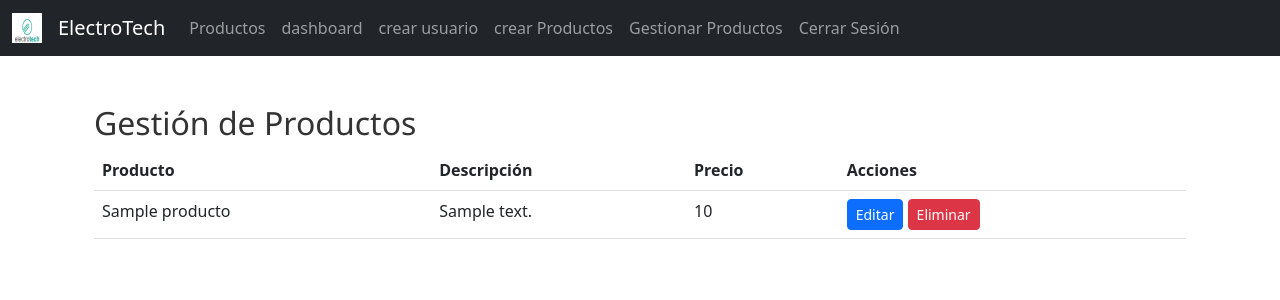
After one commit to milharleiva/ing_software, a Django app: page /gestion_productos in a window 1280 px wide. The commit adds this page. Shown: the top 300 px of the page. Run offline with Django 4.2, Linux system fonts and the light colour scheme; a user stored in the database is signed in; tables that the repository leaves empty hold one stand-in row (values such as "Sample post").

Commit message:
nuevas funciones agregadas
gestion de productos para administrador
editar y eliminar

```diff
--- a/electrotech/urls.py
+++ b/electrotech/urls.py
@@ -25,5 +25,8 @@ urlpatterns = [
     path('detalle_boleta/<int:boleta_id>/', views.detalle_boleta, name='detalle_boleta'),
     path('usuario/<str:username>/', views.detalles_usuario, name='detalles_usuario'),
     path('confirmar_eliminacion_usuario/<str:username>/', views.confirmar_eliminacion_usuario, name='confirmar_eliminacion_usuario'),
-     path('confirmar-eliminar-producto/<int:item_id>/', views.confirmar_eliminar_producto, name='confirmar_eliminar_producto'),
+    path('confirmar-eliminar-producto/<int:item_id>/', views.confirmar_eliminar_producto, name='confirmar_eliminar_producto'),
+    path('gestion_productos', views.gestion_productos, name='gestion_productos'),
+     path('editar_producto/<int:producto_id>/', views.editar_producto, name='editar_producto'),
+    path('confirmar-eliminar-gestion/<int:producto_id>/', views.confirmar_eliminar_gestion, name='confirmar_eliminar_gestion'),
 ]
--- a/productos/forms.py
+++ b/productos/forms.py
@@ -16,7 +16,7 @@ class ProductoForm(forms.ModelForm):
 class CustomUserCreationForm(UserCreationForm):
     username = forms.CharField(
         validators=[RegexValidator(
-            regex=r'^[\w.-]+\Z',
+            regex=r'^[ \w.-]+\Z',
             message="This value may contain only letters, numbers, and ./-/_ characters.",
             flags=re.ASCII
         )]
--- a/productos/views.py
+++ b/productos/views.py
@@ -322,9 +322,9 @@ def detalle_boleta(request, boleta_id):
     })
 
 def mostrar_boleta(request, boleta_id):
-    # Aquí asumimos que pasas un ID de boleta a la vista
+
     boleta = get_object_or_404(Boleta, pk=boleta_id)
-    # Aquí puedes añadir lógica adicional para obtener los productos o ítems asociados a la boleta
+
     return render(request, 'web/mostrar_boleta.html', {'boleta': boleta})
 
 @login_required
@@ -353,5 +353,38 @@ def confirmar_eliminar_producto(request, item_id):
         messages.info(request, 'El producto ha sido eliminado del carrito.')
         return redirect('carrito')
     else:
-        # Mostrar la plantilla de confirmación
+
         return render(request, 'web/confirmar_eliminar_producto.html', {'item': item})
+
+
+
+@login_required
+@user_passes_test(lambda u: u.is_staff, login_url='/login/')
+def gestion_productos(request):
+    productos = Producto.objects.all()
+    return render(request, 'web/gestion_productos.html', {'productos': productos})
+
+
+def confirmar_eliminar_gestion(request, producto_id):
+    producto = get_object_or_404(Producto, id=producto_id)
+
+    if request.method == 'POST':
+        producto.delete()
+        messages.success(request, 'Producto eliminado con éxito.')
+        return redirect('gestion_productos')
+
+    return render(request, 'web/confirmar_eliminar_gestion.html', {'producto': producto})
+
+
+def editar_producto(request, producto_id):
+    producto = get_object_or_404(Producto, id=producto_id)
+    if request.method == 'POST':
+        form = ProductoForm(request.POST, instance=producto)
+        if form.is_valid():
+            form.save()
+            messages.success(request, 'Producto actualizado con éxito.')
+            return redirect('gestion_productos')
+    else:
+        form = ProductoForm(instance=producto)
+
+    return render(request, 'web/editar_producto.html', {'form': form})
--- a/static/css/style.css
+++ b/static/css/style.css
@@ -1,73 +1,55 @@
-/* Estilos generales */
-body {
-    font-family: Arial, sans-serif;
-    margin: 0;
-    padding: 0;
-    background-color: #f4f4f4;
-}
-
-.container {
-    max-width: 1200px;
-    margin: 0 auto;
-}
-
-.header {
-    background-color: #ffffff;
-    padding: 10px 0;
-    display: flex;
-    justify-content: space-around;
-    align-items: center;
-    box-shadow: 0 2px 4px rgba(0, 0, 0, 0.1);
-}
-
-.logo {
-    font-size: 2em;
+/* Estilos Generales */
+body, h1, h2, h3, h4, h5, h6 {
+    font-family: 'Nunito', 'Segoe UI', Tahoma, Geneva, Verdana, sans-serif;
     color: #333;
 }
 
-.store-name {
-    font-size: 1.5em;
-    color: #555;
+/* Estilos del Carrusel */
+.carousel-inner {
+    max-height: 500px;
 }
 
-.carousel {
-    margin: 20px 0;
-    background-color: #ddd;
-    padding: 20px;
-    text-align: center;
+.carousel-item img {
+    width: 100%;
+    object-fit: cover;
 }
 
-.product-display {
-    background-color: #fff;
-    padding: 20px;
+/* Estilos de las Tarjetas de Productos */
+.card {
+    box-shadow: 0 4px 8px rgba(0, 0, 0, 0.1);
+    transition: transform 0.3s ease-in-out;
 }
 
-.products {
-    display: grid;
-    grid-template-columns: repeat(4, 1fr);
-    gap: 20px;
+.card:hover {
+    transform: translateY(-5px);
 }
 
-.product {
-    background-color: #f9f9f9;
-    padding: 10px;
-    box-shadow: 0 2px 4px rgba(0, 0, 0, 0.1);
-    text-align: center;
+.card-img-top {
+    height: 200px;
+    object-fit: cover;
 }
 
-/* Añadir estilos para adaptabilidad en diferentes tamaños de pantalla */
+/* Estilos del Footer */
+footer {
+    background-color: #007bff;
+    color: #fff;
+}
+
+footer a {
+    color: #fff;
+}
+
+footer a:hover {
+    color: #dddddd;
+}
+
+/* Diseño Responsive */
 @media (max-width: 768px) {
-    .products {
-        grid-template-columns: repeat(2, 1fr);
+    .carousel-inner {
+        max-height: 300px;
+    }
+
+    .card-img-top {
+        height: 150px;
     }
 }
-
-@media (max-width: 480px) {
-    .header {
-        flex-direction: column;
-    }
-
-    .products {
-        grid-template-columns: 1fr;
-    }
-}
--- a/templates/logins/base.html
+++ b/templates/logins/base.html
@@ -4,7 +4,7 @@
 <head>
     <meta charset="UTF-8">
     <meta http-equiv="X-UA-Compatible" content="IE=edge">
-    <link rel="stylesheet" href="{% static 'css/styles.css' %}">
+    <link rel="stylesheet" href="{% static 'css/style.css' %}">
     <meta name="viewport" content="width=device-width, initial-scale=1.0">
     <link href="https://cdn.jsdelivr.net/npm/bootstrap@5.2.2/dist/css/bootstrap.min.css" rel="stylesheet" integrity="sha384-Zenh87qX5JnK2Jl0vWa8Ck2rdkQ2Bzep5IDxbcnCeuOxjzrPF/et3URy9Bv1WTRi" crossorigin="anonymous">
     <title>{% block title %} {% endblock title %}</title>
@@ -36,7 +36,9 @@
                     <li class="nav-item">
                         <a class="nav-link" href="/crear_productos">crear Productos</a>
                     </li>
-
+                    <li class="nav-item">
+                        <a class="nav-link" href="{% url 'gestion_productos' %}">Gestionar Productos</a>
+                    </li>
                     {% endif %}
 
 
--- /dev/null
+++ b/templates/web/gestion_productos.html
@@ -0,0 +1,39 @@
+{% extends 'logins/base.html' %}
+{% load static %}
+
+{% block title %}
+Gestión de Productos
+{% endblock title %}
+
+{% block content %}
+<div class="container my-4">
+    <h2>Gestión de Productos</h2>
+    <table class="table">
+        <thead>
+            <tr>
+                <th>Producto</th>
+                <th>Descripción</th>
+                <th>Precio</th>
+                <th>Acciones</th>
+            </tr>
+        </thead>
+        <tbody>
+            {% for producto in productos %}
+            <tr>
+                <td>{{ producto.nombre }}</td>
+                <td>{{ producto.descripcion }}</td>
+                <td>{{ producto.precio }}</td>
+                <td>
+                    <a href="{% url 'editar_producto' producto.id %}" class="btn btn-primary btn-sm">Editar</a>
+                    <a href="{% url 'confirmar_eliminar_gestion' producto.id %}" class="btn btn-danger btn-sm">Eliminar</a>
+                </td>
+            </tr>
+            {% empty %}
+            <tr>
+                <td colspan="4">No hay productos disponibles.</td>
+            </tr>
+            {% endfor %}
+        </tbody>
+    </table>
+</div>
+{% endblock content %}
```
Also changed, not shown: templates/logins/index.html (+13 -17 lines), templates/web/confirmar_eliminar_gestion.html (added, +14 -0 lines), templates/web/editar_producto.html (added, +31 -0 lines), 1 other file.
